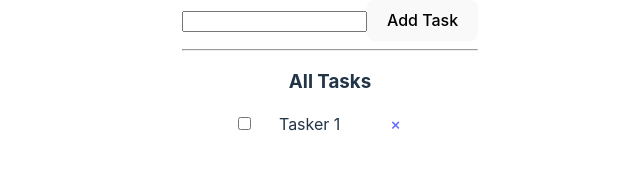
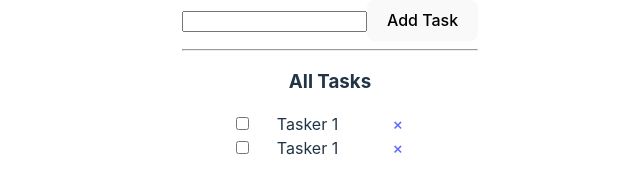
Before and after one commit to datiampromise/reactt, a React (Vite) app: page /todo in a window 1280 px wide. Shown: the part 264-456 px from the top of the page, without its empty margins (310-950 px from the left). Built offline with nearby package versions, Linux system fonts and the light colour scheme.

Commit message:
added delet featres and help page

```diff
--- a/src/pages/Todo.jsx
+++ b/src/pages/Todo.jsx
@@ -3,7 +3,11 @@ import { useState, useEffect } from "react";
 const Todo = () => {
   let [newTask, setNewTask] = useState("");
   let [doneTask, setDoneTask] = useState(0);
-  let [allTasks, setAllTasks] = useState([{ id: 1, task: "Tasker 1", status: 0 }]);
+  let [allTasks, setAllTasks] = useState([
+    { id: 1, task: "Tasker 1", status: 0 },
+    { id: 2, task: "Tasker 1", status: 0 },
+  ]);
+  let [deleteTask, setDeleteTask] = useState(2);
   // Statuses - 0: Open, 1: Done, 2: Deleted
 
   useEffect(() => {
@@ -37,6 +41,28 @@ const Todo = () => {
     setAllTasks([...allTasks]);
   }
 
+  function handleDelete(id) {
+    console.log("task id", id);
+
+    // Find in allTask by id, get the first element in the array (starting form 0)
+    let task = allTasks.filter((t) => t.id == id)[0];
+
+    // // change the status
+    task.status = 2; //ternary operator
+    allTasks[id - 1] = task;
+    //updating the arrays
+
+    // // update setAllStatus
+    setAllTasks([...allTasks]);
+  }
+  function test() {
+    console.log("i am robot");
+  }
+
+  const testa = () => console.log("iam tester");
+  // testa();
+  // test();
+
   return (
     <>
       <h1>Todo Page</h1>
@@ -62,11 +88,11 @@ const Todo = () => {
           ""
         )}
         {allTasks.length
-          ? allTasks.map((d) => (
-              <div className="tasks" key={d.id}>
-                <input type="checkbox" onChange={(e) => handleCheck(d.id, e.target.checked)} />
-                <span>{d.task}</span>
-                <a>&times;</a>
+          ? allTasks.map((task) => (
+              <div className="tasks" key={task.id}>
+                <input type="checkbox" onChange={(e) => handleCheck(task.id, e.target.checked)} />
+                <span>{task.status == 2 ? <s>{task.task}</s> : task.task}</span>
+                <a onClick={() => handleDelete(task.id)}> &times;</a>
               </div>
             ))
           : ""}
```
Also changed, not shown: src/pages/Help.jsx (added, +17 -0 lines).
